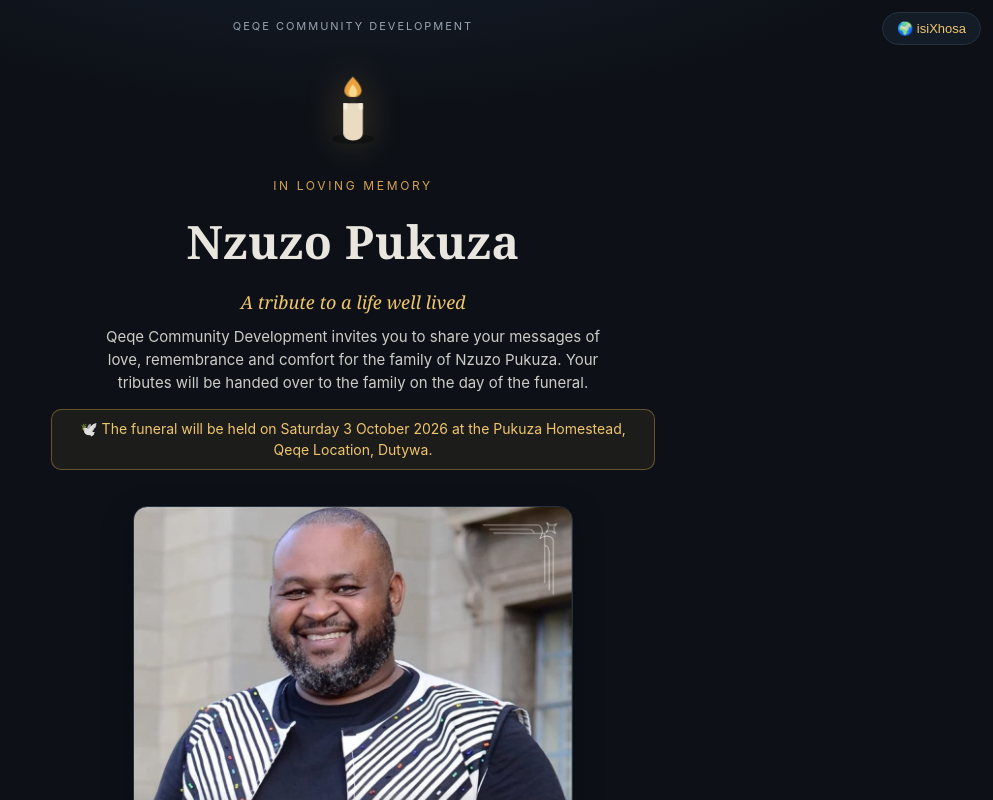
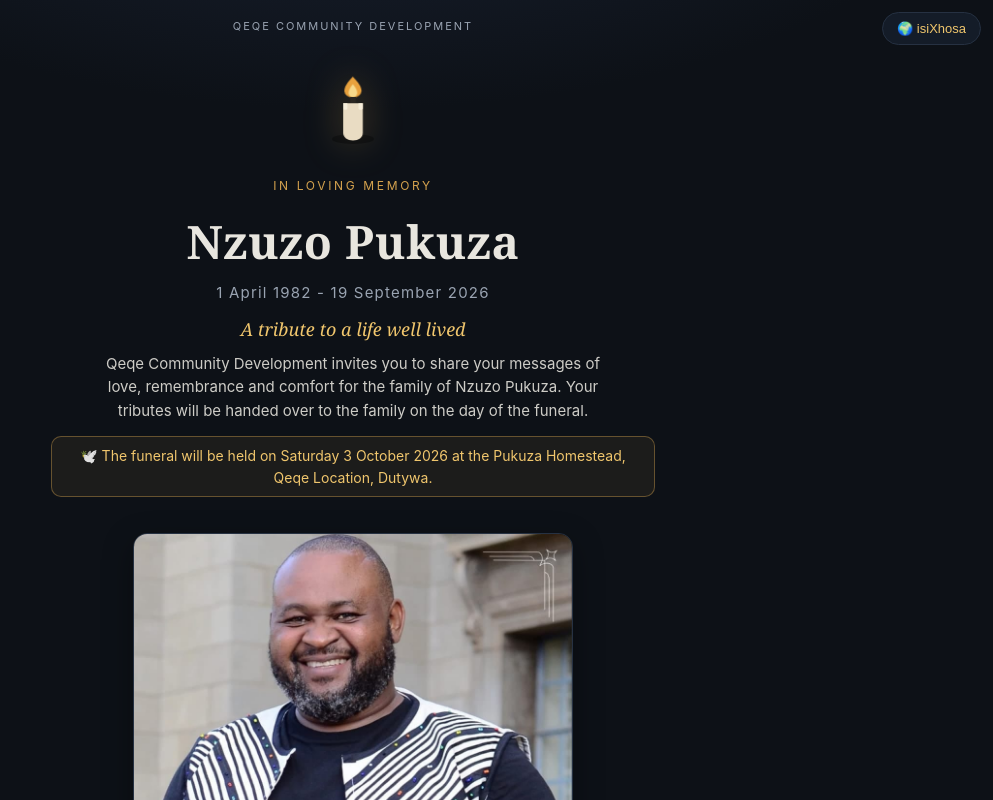
Before and after one commit to mancoba-hub/nzuzo-tribute, a React (Vite) app: page / in a window 1280 px wide. Shown: the top 800 px of the page, without its empty margins (287-1280 px from the left). Built offline with nearby package versions, Linux system fonts and the light colour scheme; no server answers.

Commit message:
Adding birth and death date

```diff
--- a/src/config.ts
+++ b/src/config.ts
@@ -6,7 +6,7 @@ export const TRIBUTE = {
   name: "Nzuzo Pukuza",
 
   /** Dates shown under the name, e.g. "12 March 1990 – 20 September 2026" */
-  dates: "",
+  dates: "1 April 1982 - 19 September 2026",
 
   /** Organising community / organisation */
   community: "Qeqe Community Development",
```
